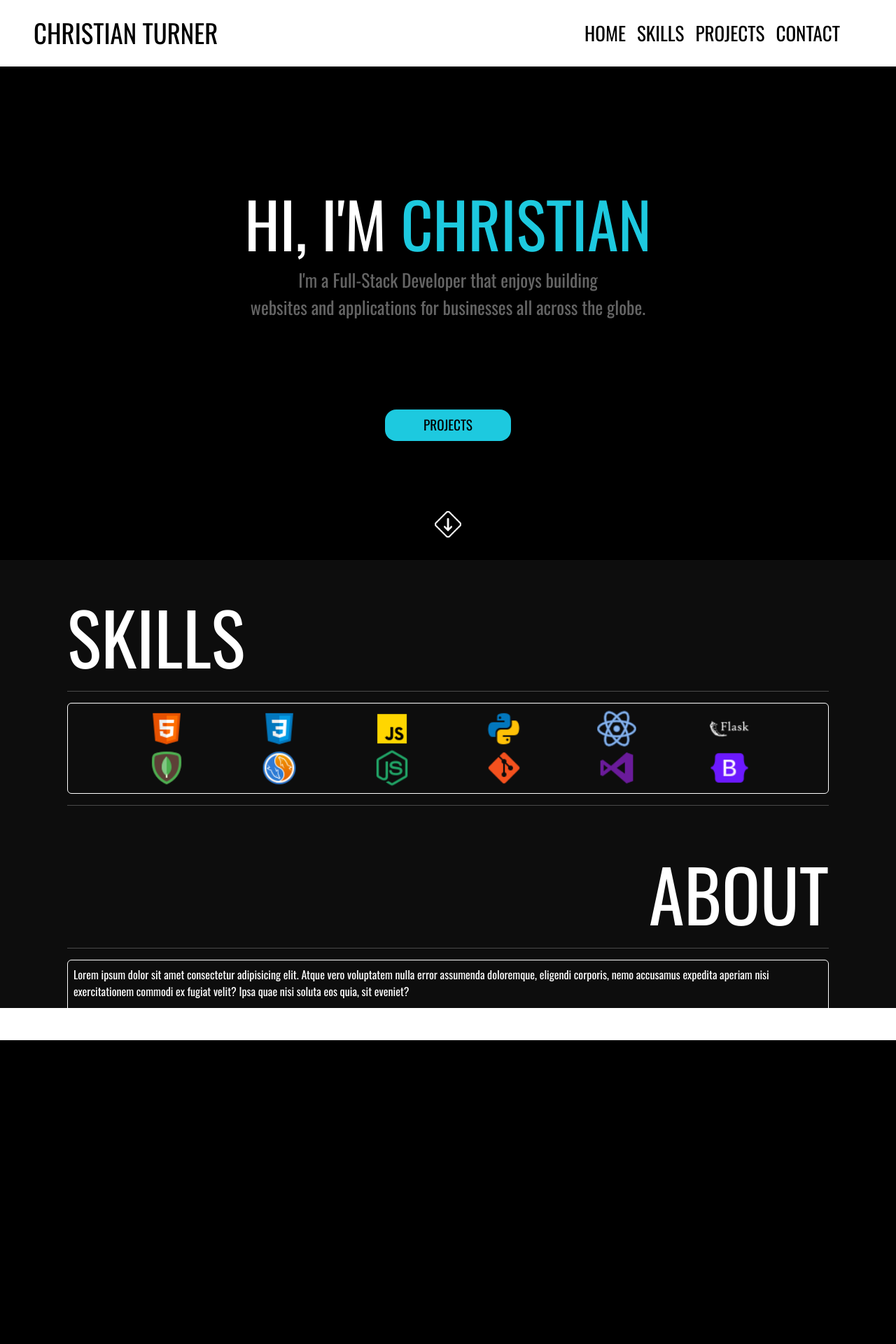
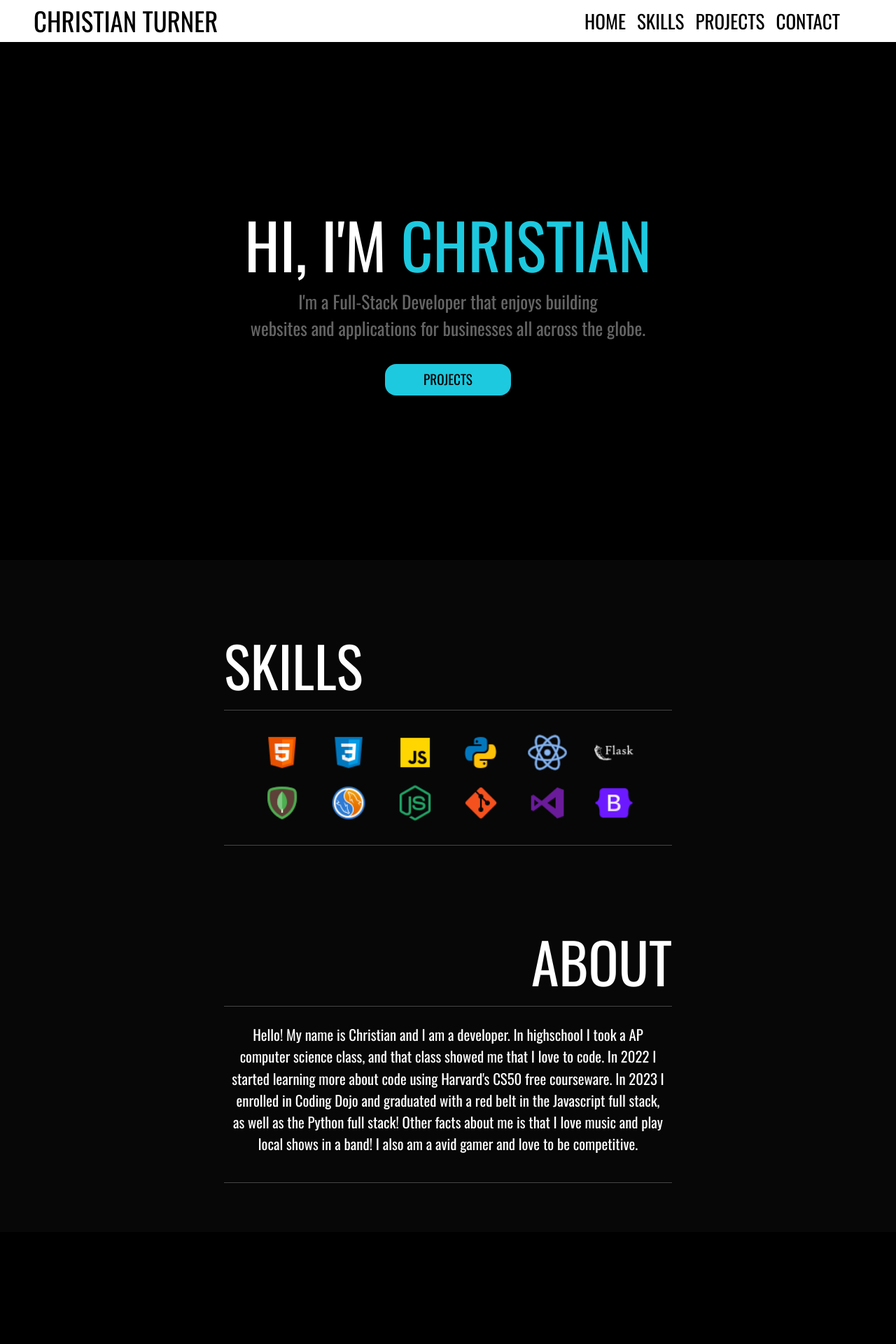
Before and after one commit to Turner-Christian/Portfolio, a Python web app: template flask_app/templates/index.html in a window 1280 px wide. Shown: the top 1920 px of the page at 70% size. Before the commit the page ends 1486 px from the top, so only its background shows below. Run offline with Jinja, Linux system fonts and the light colour scheme; the template is opened without the code that fills it, so the values that code supplies are empty.

Commit message:
skills and about section finished

```diff
--- a/flask_app/styles/style.css
+++ b/flask_app/styles/style.css
@@ -2,8 +2,8 @@
 
 :root {
     --ct: #ffffff;
-    --header-container-height: calc(100vh - 95px);
-    --bg-height: calc(100vh - 10rem);
+    --header-container-height: calc(100vh - 60px);
+    --bg-height: calc(70rem - 10rem);
 }
 
 /* Tooltip container */
@@ -84,7 +84,7 @@ body {
     position: sticky;
     top: 0;
     z-index: 900;
-    height: 95px;
+    height: 60px;
     box-shadow: 0px -41px 72px 60px black;
 }
 
@@ -133,10 +133,10 @@ nav {
     cursor: default;
 }
 
-#down-arrow-container {
+/* #down-arrow-container {
     position: absolute;
     bottom: 2rem;
-}
+} */
 
 #down-arrow-container img {
     width: 7vw;
@@ -145,7 +145,7 @@ nav {
 
 #home-to-projects {
     font-size: 4vw;
-    margin-top: 8rem;
+    margin-top: 4vh;
 }
 
 #home-to-projects button {
@@ -166,7 +166,7 @@ nav {
 
 #bg-2 {
     height: var(--bg-height);
-    background-color: #0d0d0d;
+    background-color: #070707;
     cursor: default;
     display: flex;
     flex-direction: column;
@@ -174,16 +174,30 @@ nav {
     align-items: center;
 }
 
-
-
 #bg-2 h2 {
     font-size: 8vw;
 }
 
 #about-content {
     width: 324.26px;
+    border: white solid 1px;
+    border-radius: .5rem;
 }
 
+#skill-container-wrapper {
+    border: white solid 1px;
+    border-radius: .5rem;
+}
+
+#bg-3 {
+    height: var(--bg-height);
+    background-color: #000000;
+    cursor: default;
+    /* display: flex; */
+    /* flex-direction: column; */
+    /* justify-content: space-evenly; */
+    /* align-items: center; */
+}
 
 /* Small devices (landscape phones, 576px and up) */
 @media (min-width: 576px) {
@@ -229,11 +243,13 @@ nav {
     }
 
     #skill-container-1 {
-
+        /* margin: 1rem; */
+        margin: 1vh;
     }
 
     #skill-container-2 {
-
+        /* margin: 1rem; */
+        margin: 1vh;
     }
 }
 
@@ -259,7 +275,17 @@ nav {
         width: 5vw;
     }
 
+    #skill-container-wrapper {
+        border: none;
+    }
 
+    #about-content {
+        border: none;
+    }
+
+    #about-content p {
+        font-size: 1.3rem;
+    }
 }
 
 /* for the nav bar to look good */
@@ -292,6 +318,22 @@ nav {
     #down-arrow-container img {
         width: 4vw;
     }
+
+    #skills-div {
+        width: 50%;
+    }
+
+    #about-div {
+        width: 50%;
+    }
+
+    #bg-2 h2 {
+        font-size: 5rem;
+    }
+
+    #about-content p {
+        text-align: center;
+    }
 }
 
 /* X-Large devices (large desktops, 1200px and up) */
--- a/flask_app/templates/index.html
+++ b/flask_app/templates/index.html
@@ -21,7 +21,7 @@
                 <ul class="d-flex list-unstyled align-items-center gap-3"
                     style="font-size: 1.7rem; margin-right: 5rem; margin-bottom: 0;">
                     <li><a class="text-decoration-none nav-hover" href="#bg-1">HOME</a></li>
-                    <li><a class="text-decoration-none nav-hover" href="#">SKILLS</a></li>
+                    <li><a class="text-decoration-none nav-hover" href="#bg-2">SKILLS</a></li>
                     <li><a class="text-decoration-none nav-hover" href="#">PROJECTS</a></li>
                     <li><a class="text-decoration-none nav-hover" href="#">CONTACT</a></li>
                 </ul>
@@ -39,7 +39,7 @@
             <div class="offcanvas-body d-flex align-items-center justify-content-center">
                 <ul id="hamburger-nav" class="d-flex flex-column list-unstyled align-items-center gap-3">
                     <li><a class="text-decoration-none nav-hover" href="#bg-1">HOME</a></li>
-                    <li><a class="text-decoration-none nav-hover" href="#">SKILLS</a></li>
+                    <li><a class="text-decoration-none nav-hover" href="#bg-2">SKILLS</a></li>
                     <li><a class="text-decoration-none nav-hover" href="#">PROJECTS</a></li>
                     <li><a class="text-decoration-none nav-hover" href="#">CONTACT</a></li>
                 </ul>
@@ -55,9 +55,9 @@
                 <button>PROJECTS</button>
             </div>
         </div>
-        <div id="down-arrow-container">
+        <!-- <div id="down-arrow-container">
             <img src="../styles/icons8-down-arrow-50.png" alt="down arrow icon">
-        </div>
+        </div> -->
     </section>
     <section id="bg-2">
         <div id="skills-div" class="text-white">
@@ -65,7 +65,7 @@
                 <h2 class="mt-5">SKILLS</h2>
                 <hr>
             </div>
-            <div class="d-flex border border-white rounded p-2  flex-column">
+            <div id="skill-container-wrapper" class="d-flex p-2 flex-column">
                 <div id="skill-container-1" class="skill-container">
                     <div class="custom-tooltip">
                         <img src="../styles/icons/icons8-html5-48.png" alt="html5">
@@ -127,11 +127,14 @@
                 <h2 class="d-flex mt-5 justify-content-end">ABOUT</h2>
                 <hr>
             </div>
-            <div id="about-content" class="border rounded border-white p-2">
-                <p>Lorem ipsum dolor sit amet consectetur adipisicing elit. Atque vero voluptatem nulla error assumenda doloremque, eligendi corporis, nemo accusamus expedita aperiam nisi exercitationem commodi ex fugiat velit? Ipsa quae nisi soluta eos quia, sit eveniet?</p>
+            <div id="about-content" class="p-2">
+                <p>Hello! My name is Christian and I am a developer. In highschool I took a AP computer science class, and that class showed me that I love to code. In 2022 I started learning more about code using Harvard's CS50 free courseware. In 2023 I enrolled in Coding Dojo and graduated with a red belt in the Javascript full stack, as well as the Python full stack! Other facts about me is that I love music and play local shows in a band! I also am a avid gamer and love to be competitive.</p>
             </div>
             <hr>
         </div>
+    </section>
+    <section id="bg-3">
+
     </section>
 </body>
 <script src="https://cdn.jsdelivr.net/npm/bootstrap@5.3.1/dist/js/bootstrap.bundle.min.js"
```
